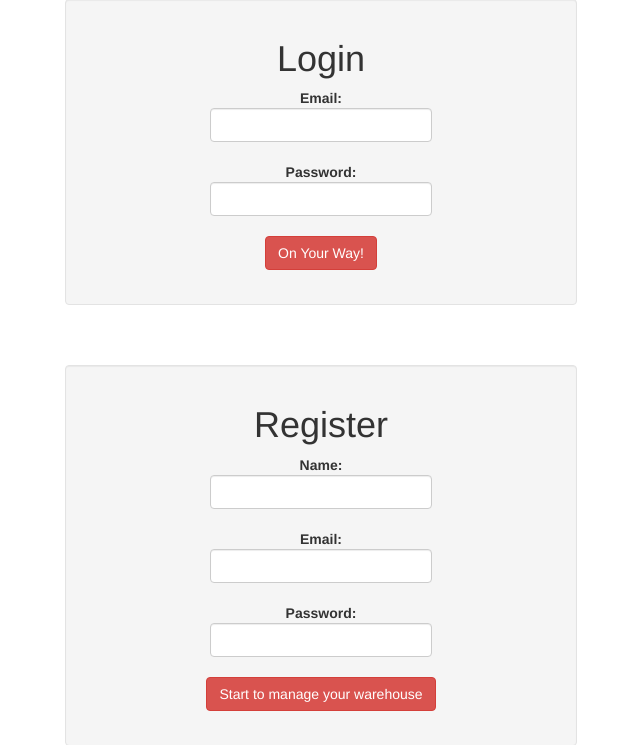
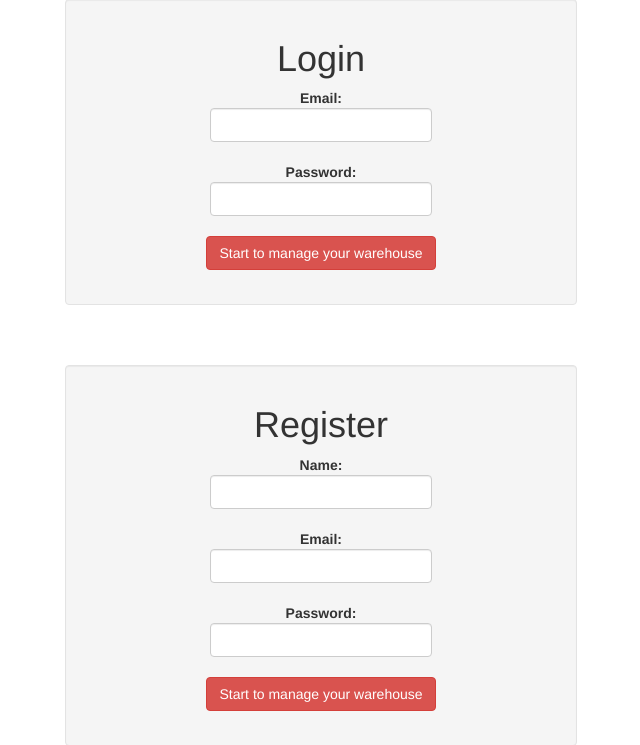
Before and after one commit to jennyjj/Avue_Project, a Flask app: page / in a window 1280 px wide. Shown: the part 183-928 px from the top of the page, without its empty margins (319-959 px from the left). Run offline with Flask 2, Linux system fonts and the light colour scheme; some libraries are stand-ins or nearby versions; some web fonts are replaced.

Commit message:
Changed submit button for login

```diff
--- a/templates/index.html
+++ b/templates/index.html
@@ -34,7 +34,7 @@
         </div>
 
         <div class="form-group">
-            <input type="submit" value="On Your Way!" class="btn btn-danger">
+            <input type="submit" value="Start to manage your warehouse" class="btn btn-danger">
         </div>
 
     </form>
```
